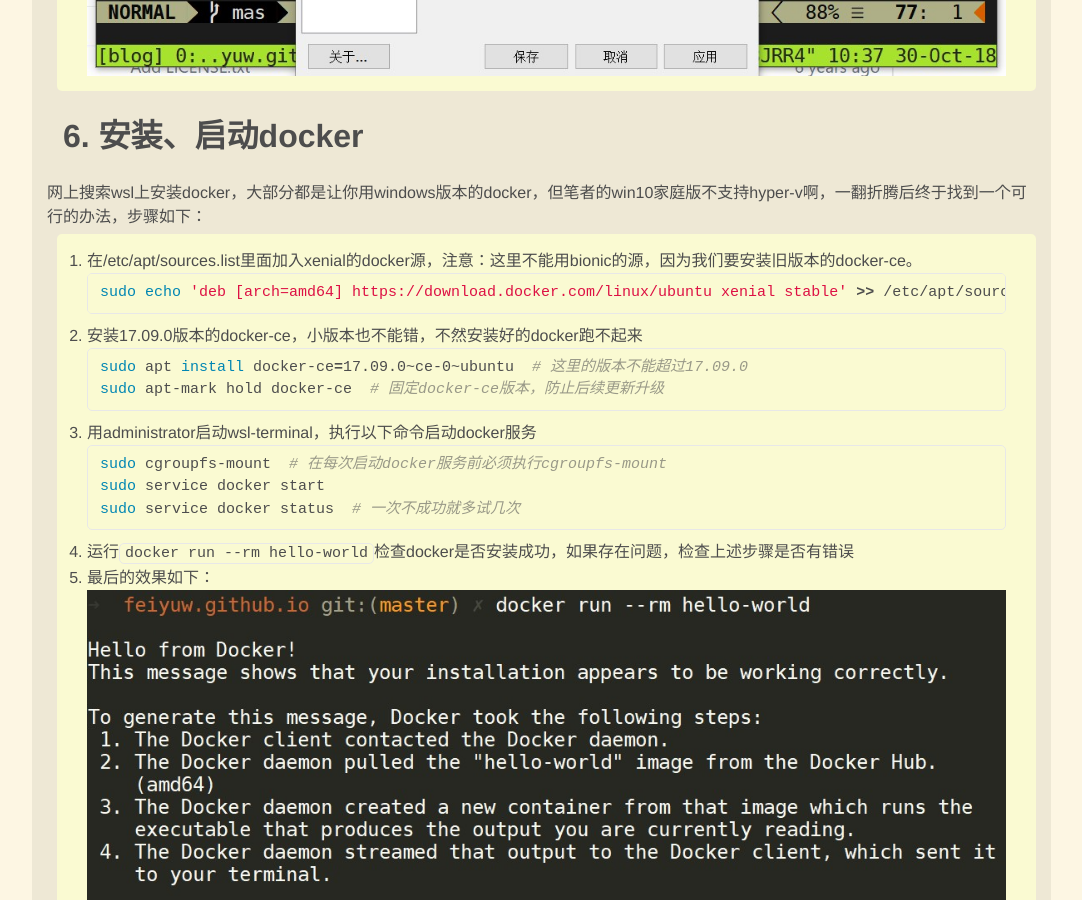
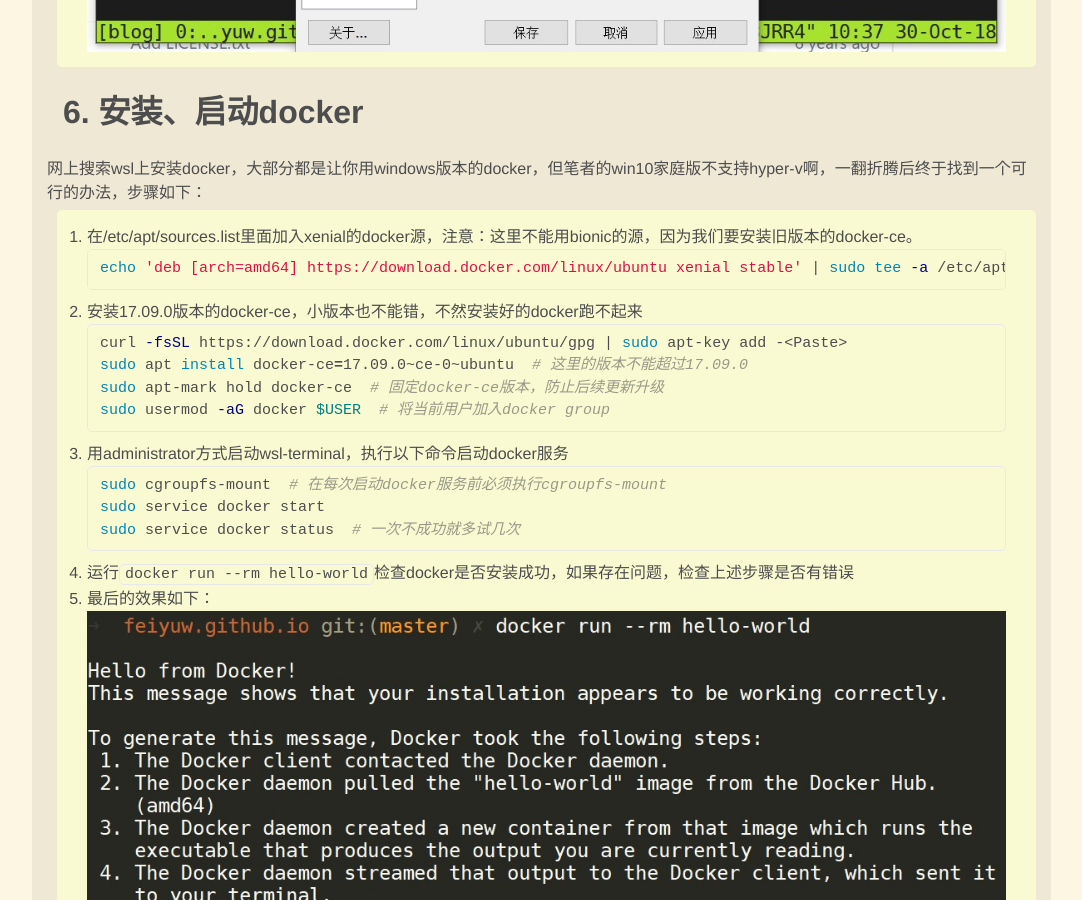
Before and after one commit to feiyuw/feiyuw.github.io, a Jekyll site: the page built from _posts/2018-10-29-setup-wsl-on-win10.md, in a window 1280 px wide and 900 px high, scrolled down 4683 px. Shown: the whole window, without its empty margins (91-1173 px from the left). Built offline with Jekyll 4.4.1, drawn with Linux system fonts in a browser that asks for light colours; nearby versions of some CDN libraries; comment, search, counter and statistics services are not loaded; some of the changed text lies outside the part shown.

Commit message:
fix some issues

````diff
--- a/_posts/2018-10-29-setup-wsl-on-win10.md
+++ b/_posts/2018-10-29-setup-wsl-on-win10.md
@@ -40,7 +40,7 @@
 deb-src http://mirrors.163.com/ubuntu/ bionic-updates main restricted universe multiverse
 deb-src http://mirrors.163.com/ubuntu/ bionic-proposed main restricted universe multiverse
 deb-src http://mirrors.163.com/ubuntu/ bionic-backports main restricted universe multiverse
-' > /etc/apt/sources.list
+' > | sudo tee /etc/apt/sources.list
 sudo apt update
 ```
 
@@ -82,14 +82,16 @@
 
 1. 在/etc/apt/sources.list里面加入xenial的docker源，注意：这里不能用bionic的源，因为我们要安装旧版本的docker-ce。
 ```sh
-sudo echo 'deb [arch=amd64] https://download.docker.com/linux/ubuntu xenial stable' >> /etc/apt/sources.list
+echo 'deb [arch=amd64] https://download.docker.com/linux/ubuntu xenial stable' | sudo tee -a /etc/apt/sources.list
 ```
 1. 安装17.09.0版本的docker-ce，小版本也不能错，不然安装好的docker跑不起来
 ```sh
+curl -fsSL https://download.docker.com/linux/ubuntu/gpg | sudo apt-key add -<Paste>
 sudo apt install docker-ce=17.09.0~ce-0~ubuntu  # 这里的版本不能超过17.09.0
 sudo apt-mark hold docker-ce  # 固定docker-ce版本，防止后续更新升级
+sudo usermod -aG docker $USER  # 将当前用户加入docker group
 ```
-1. 用administrator启动wsl-terminal，执行以下命令启动docker服务
+1. 用administrator方式启动wsl-terminal，执行以下命令启动docker服务
 ```sh
 sudo cgroupfs-mount  # 在每次启动docker服务前必须执行cgroupfs-mount
 sudo service docker start
````
Also changed, not shown: other parts of _posts/2018-10-29-setup-wsl-on-win10.md (+2 -2 lines).
